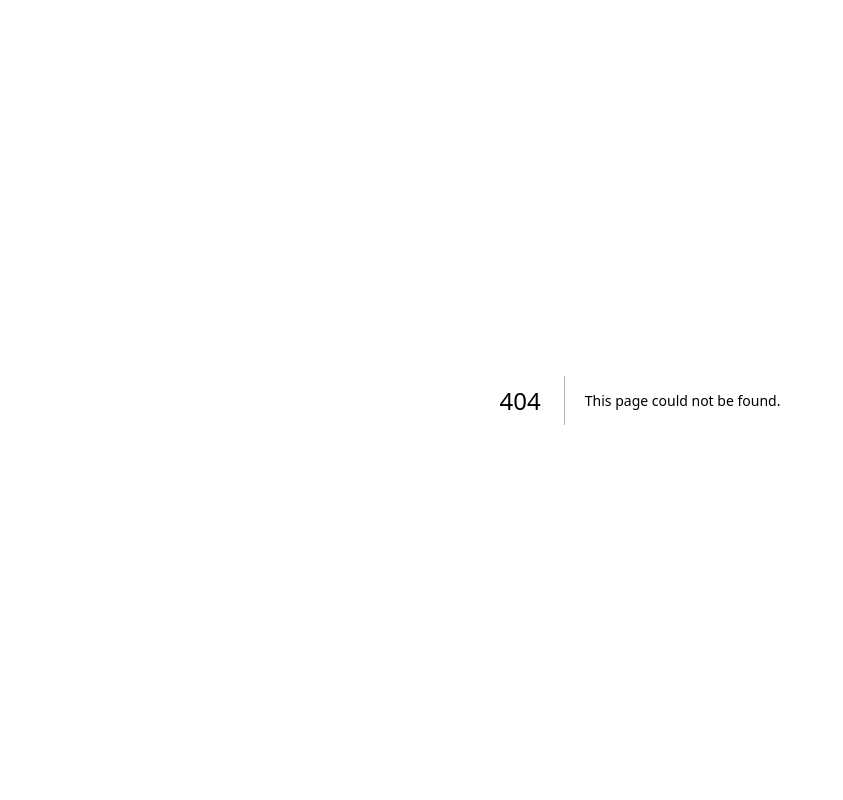
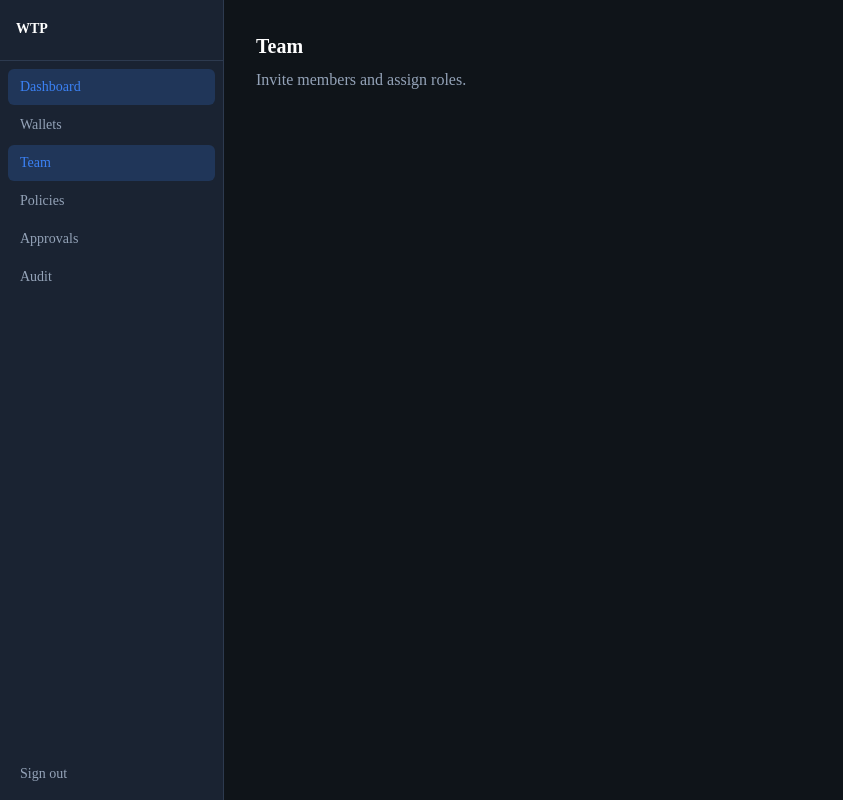
Before and after one commit to ngkevin327/crypto-wallet-rbac, a Next.js app in the folder apps/web/: page /dashboard/team in a window 1280 px wide. Before the commit this address had no page. Shown: the whole page, without its empty margins (0-843 px from the left). Built offline with nearby package versions, Linux system fonts and the light colour scheme; no server answers.

Commit message:
feat(web): add minimal dashboard placeholder and navigation shell

```diff
--- /dev/null
+++ b/apps/web/src/app/dashboard/team/page.tsx
@@ -0,0 +1,8 @@
+export default function TeamPage() {
+  return (
+    <div>
+      <h1 className="text-xl font-semibold text-white">Team</h1>
+      <p className="text-slate-400 mt-2">Invite members and assign roles.</p>
+    </div>
+  );
+}
--- /dev/null
+++ b/apps/web/src/app/dashboard/wallets/page.tsx
@@ -0,0 +1,8 @@
+export default function WalletsPage() {
+  return (
+    <div>
+      <h1 className="text-xl font-semibold text-white">Wallets</h1>
+      <p className="text-slate-400 mt-2">Connect a Gnosis Safe — available in the next release.</p>
+    </div>
+  );
+}
```
